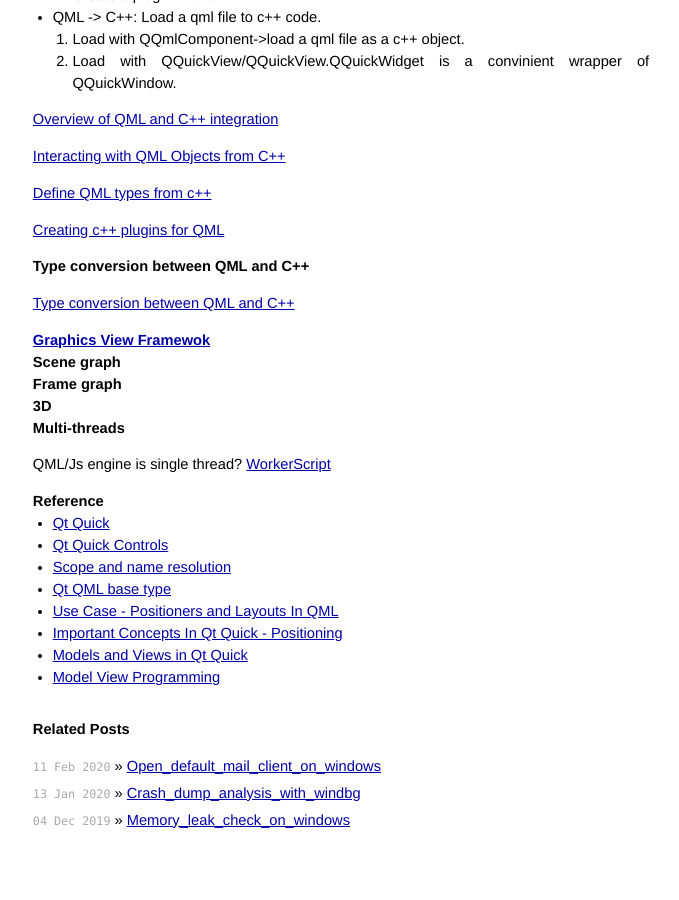
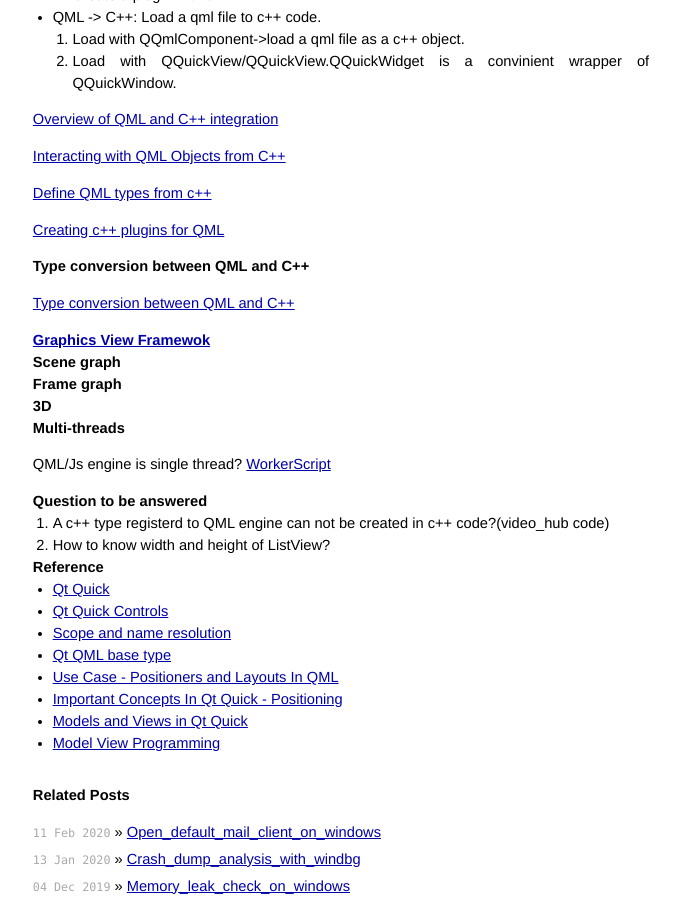
Before and after one commit to maidamai0/maidamai0.github.io, a Jekyll site: the page built from _posts/2019-11-14-qml_overview.md, in a window 1280 px wide and 900 px high, scrolled down 5115 px. Shown: the whole window, without its empty margins (299-978 px from the left). Built offline with Jekyll 4.4.1, drawn with Linux system fonts in a browser that asks for light colours; before the commit the page ends 5949 px from its top, so only the background shows below that.

Commit message:
feat:Add Question to be answered to record questions about QML

```diff
--- a/_posts/2019-11-14-qml_overview.md
+++ b/_posts/2019-11-14-qml_overview.md
@@ -280,6 +280,11 @@
 QML/Js engine is single thread?
 [WorkerScript](https://doc.qt.io/qt-5/qml-qtqml-workerscript.html)
 
+## Question to be answered
+
+1. A c++ type registerd to QML engine can not be created in c++ code?(video_hub code)
+2. How to know width and height of ListView?
+
 ## Reference
 
 * [Qt Quick](https://doc-snapshots.qt.io/qt5-dev/qtquick-index.html#)
```
